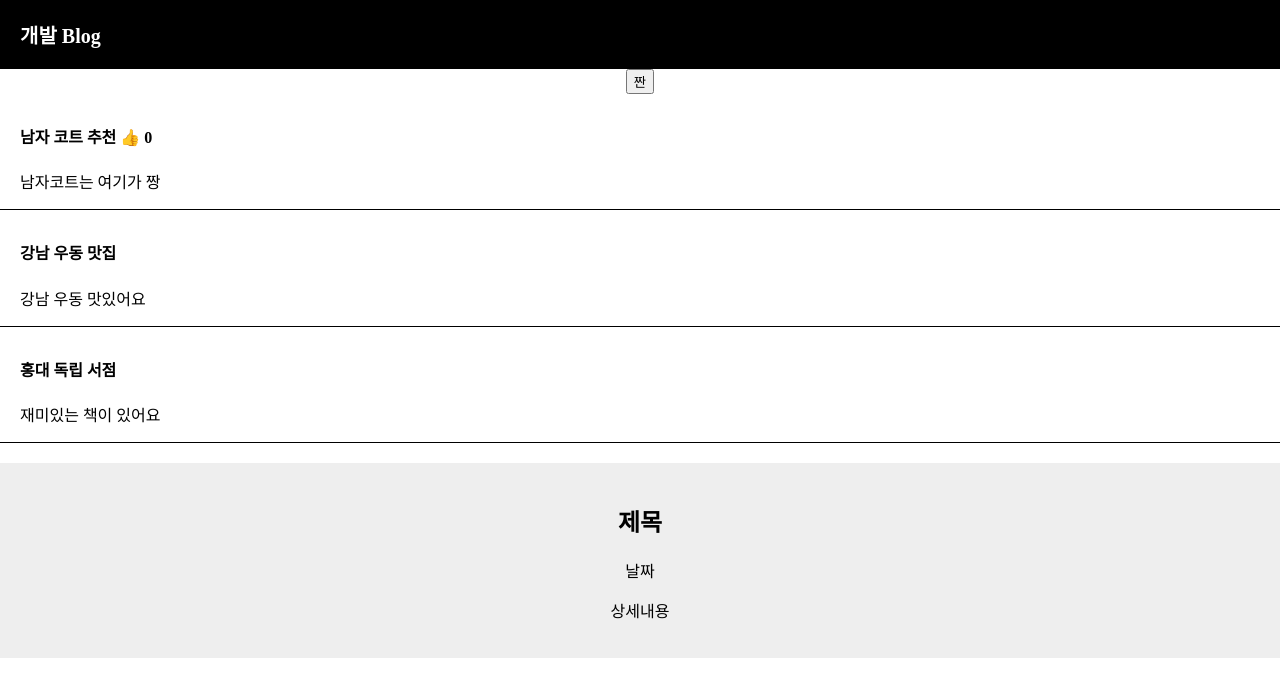
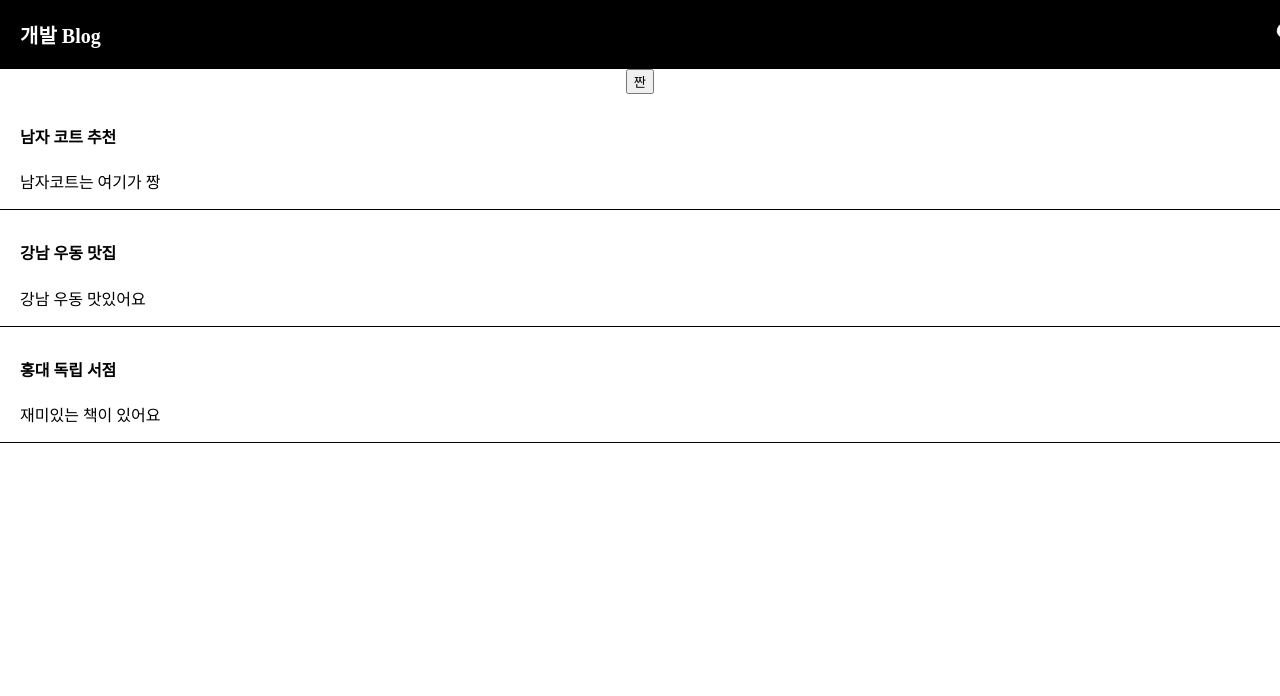
Before and after one commit to kenna-hwa/apple-react-blog, a React (Create React App) app: page / in a window 1280 px wide. Shown: the top 696 px of the page. Built offline with nearby package versions, Linux system fonts and the light colour scheme.

Commit message:
반복문

```diff
--- a/src/App.css
+++ b/src/App.css
@@ -1,12 +1,19 @@
 .App {
+  width: 100vw;
   text-align: center;
 }
 
 body{
+  width: 100vw;
   font-family: 'nanumsquare';
 }
 
 .black-nav{
+  position: relative;
+  display: flex;
+  width: inherit;
+  flex-direction: row;
+  justify-content:space-between;
   background: black;
   width: 100%;
   display: flex;
@@ -16,12 +23,31 @@ body{
   font-size: 20px;
 }
 
+.chatmenu{
+  cursor: pointer;
+}
+
+.menu{
+  position: absolute;
+  right: 0;
+  top: 50px;
+  width: 150px;
+  list-style: none;
+  background: #eee;
+  padding: 20px;
+  box-sizing: border-box;
+}
+
 .list{
   margin-top: 30px;
   padding-left: 20px;
   padding-right: 20px;
   text-align: left;
   border-bottom : 1px solid #000;
+}
+
+.list > h4 {
+  cursor: pointer;
 }
 
 .modal{
--- a/src/App.js
+++ b/src/App.js
@@ -9,6 +9,48 @@ function App() {
   let [내용, 내용변경] = useState(["남자코트는 여기가 짱", "강남 우동 맛있어요", "재미있는 책이 있어요"]);
 
   let [따봉, 따봉변경] = useState(0)
+
+  let [modal, modal변경] = useState(false)
+
+  let [menu, menu변경] = useState(false)
+
+  function 반복된UI(){
+    var 어레이 = [];
+
+    for(var i=0; i<글제목.length; i++){
+      어레이.push(<div className="list">
+      <h4 onClick={ 상태전환 }>{ 글제목[i] }</h4>
+      <p>{ 내용[i] }</p>
+    </div>)
+    }
+
+    return 어레이
+  }
+
+function 상태전환(){
+
+  let newModal = modal;
+  if(newModal == false) {
+    newModal = true;
+  }else{
+    newModal = false;
+  }
+
+
+  modal변경(newModal)
+  }
+
+  function 메뉴등장(){
+    let newMenu = menu;
+
+    if(newMenu == false){
+      newMenu = true
+    }else{
+      newMenu = false
+    }
+
+    menu변경(newMenu)
+  }
 
   function 글제목바꾸기(){
     var newArray = [...글제목];
@@ -26,23 +68,32 @@ function App() {
     <div className="App">
       <div className="black-nav">
         <div>개발 Blog</div>
+        <div className="chatmenu" onClick={ 메뉴등장 }>💬</div>
+        {
+          menu == true ? <Menu /> : null
+        }
       </div>
       <button onClick={ 글제목정렬 }>짠</button>
-      <div className="list">
-        <h4>{ 글제목[0] } <span onClick={ () => {
-          따봉변경(따봉+1)
-        }}>👍</span> { 따봉 } </h4>
-        <p>{ 내용[0] }</p>
-      </div>
-      <div className="list">
-        <h4>{ 글제목[1] }</h4>
-        <p>{ 내용[1] }</p>
-      </div>
-      <div className="list">
-        <h4>{ 글제목[2] }</h4>
-        <p>{ 내용[2] }</p>
-      </div>
-        <Modal />
+      <반복된UI />
+{/*
+        {
+           글제목.map(function(글){
+             return (<div className="list">
+             <h4 onClick={ 상태전환 }>{ 글 }</h4>
+             <p>2월 18일 발행</p>
+           </div>)
+           })
+        } */}
+
+
+
+
+      {
+      modal == true ?
+      <Modal /> :
+      null
+      }
+
     </div>
   );
 }
@@ -57,4 +108,12 @@ function Modal(){
   )
 }
 
+function Menu(){
+  return (<ul className="menu">
+          <li>포스트</li>
+          <li>방명록</li>
+  </ul>
+  )
+}
+
 export default App;
```
